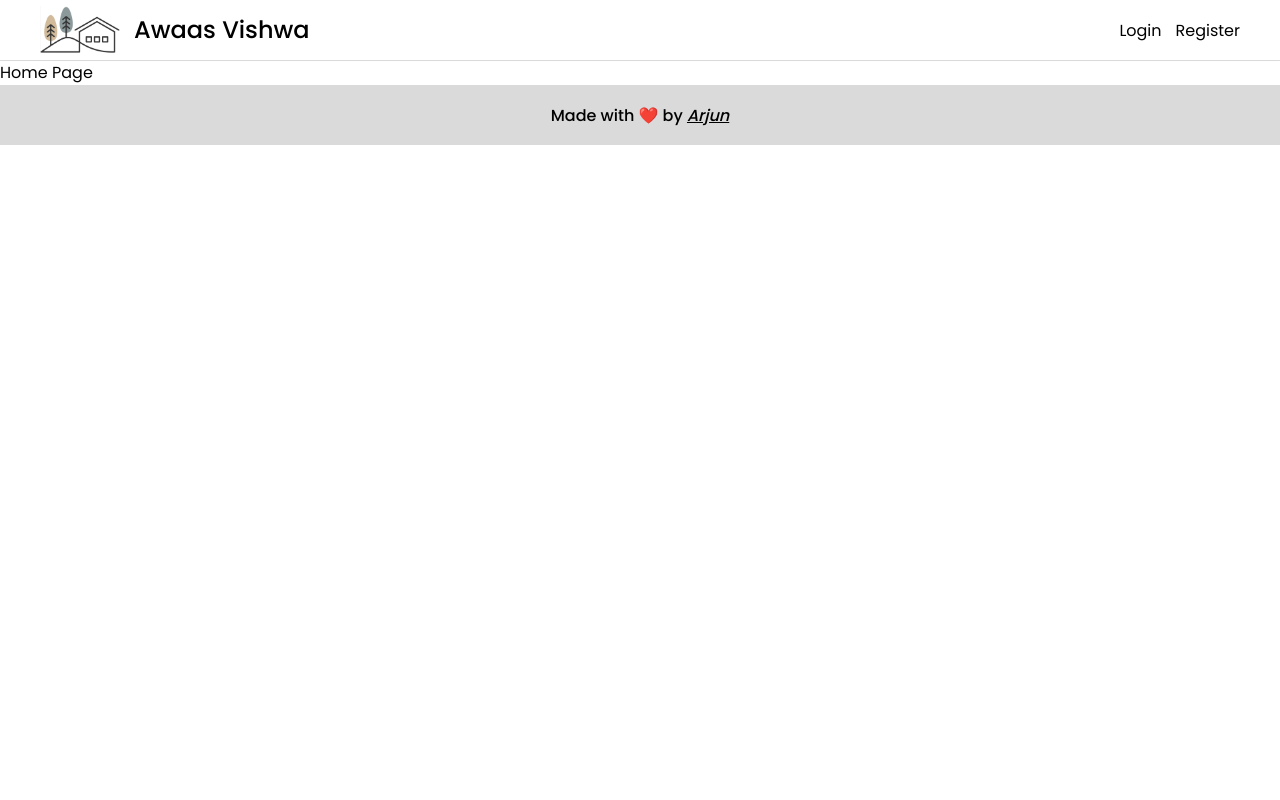
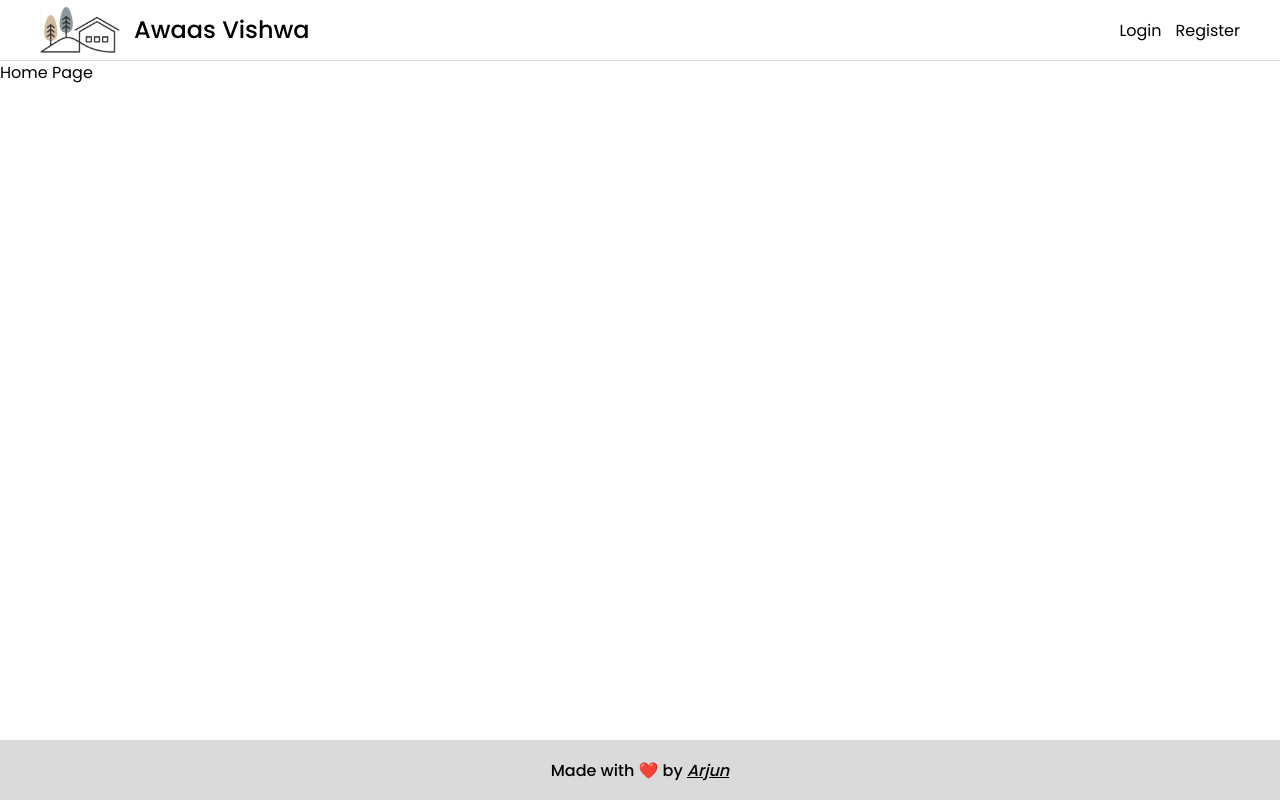
Before and after one commit to Arjun-024/awaas-vishwa-fe, a React (Vite) app: page / in a window 1280 px wide. Built offline with nearby package versions, Linux system fonts and the light colour scheme.

Commit message:
chore: footer fixed at bottom

```diff
--- a/src/App.css
+++ b/src/App.css
@@ -52,6 +52,8 @@ header {
 */
 
 footer {
+    position: fixed;
+    bottom: 0;
     width: 100%;
     height: 60px;
     background-color: #dadada;
@@ -62,6 +64,12 @@ footer {
 
 .footer-text {
     font-weight: 500;
+}
+
+@media only screen and (max-width: 800px) {
+    footer {
+        display: none;
+    }
 }
 
 /*
```
